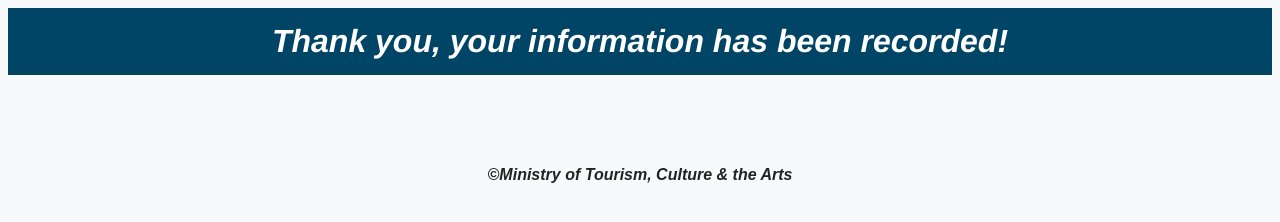
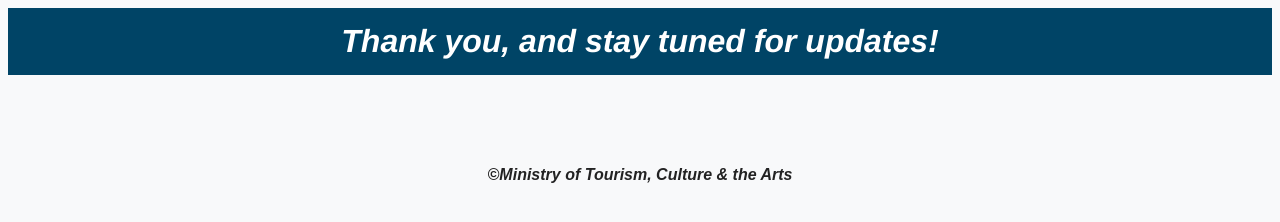
Before and after one commit to abbybachan/Final-Project-MTCA, a plain HTML site: page HTML/acknowledgement.html in a window 1280 px wide. Drawn offline with Linux system fonts and the light colour scheme.

Commit message:
Update acknowledgement.html

```diff
--- a/HTML/acknowledgement.html
+++ b/HTML/acknowledgement.html
@@ -13,7 +13,7 @@
 	<header>
 		<div class="acknowledgement">
 
-		<h1> Thank you, your information has been recorded!</h1>
+		<h1> Thank you, and stay tuned for updates!</h1>
 
 		</div>
 	</header>
```
